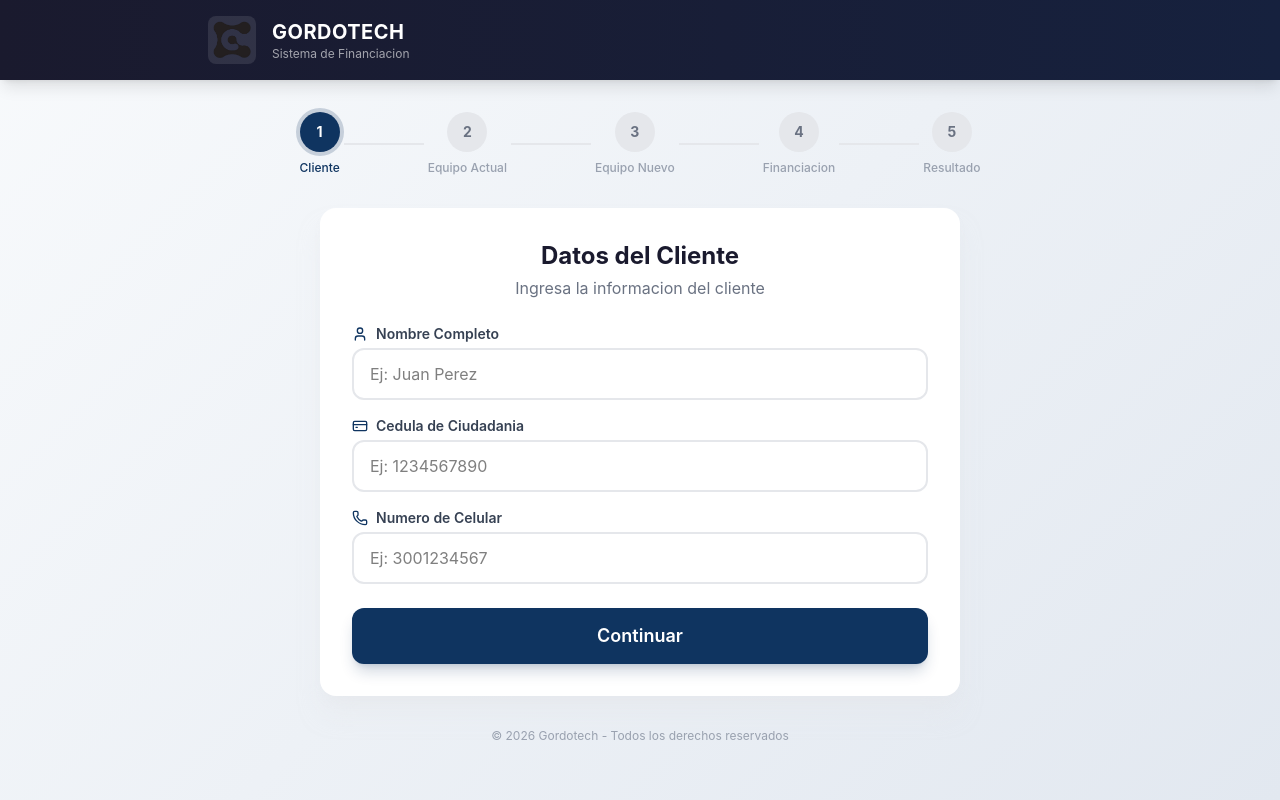
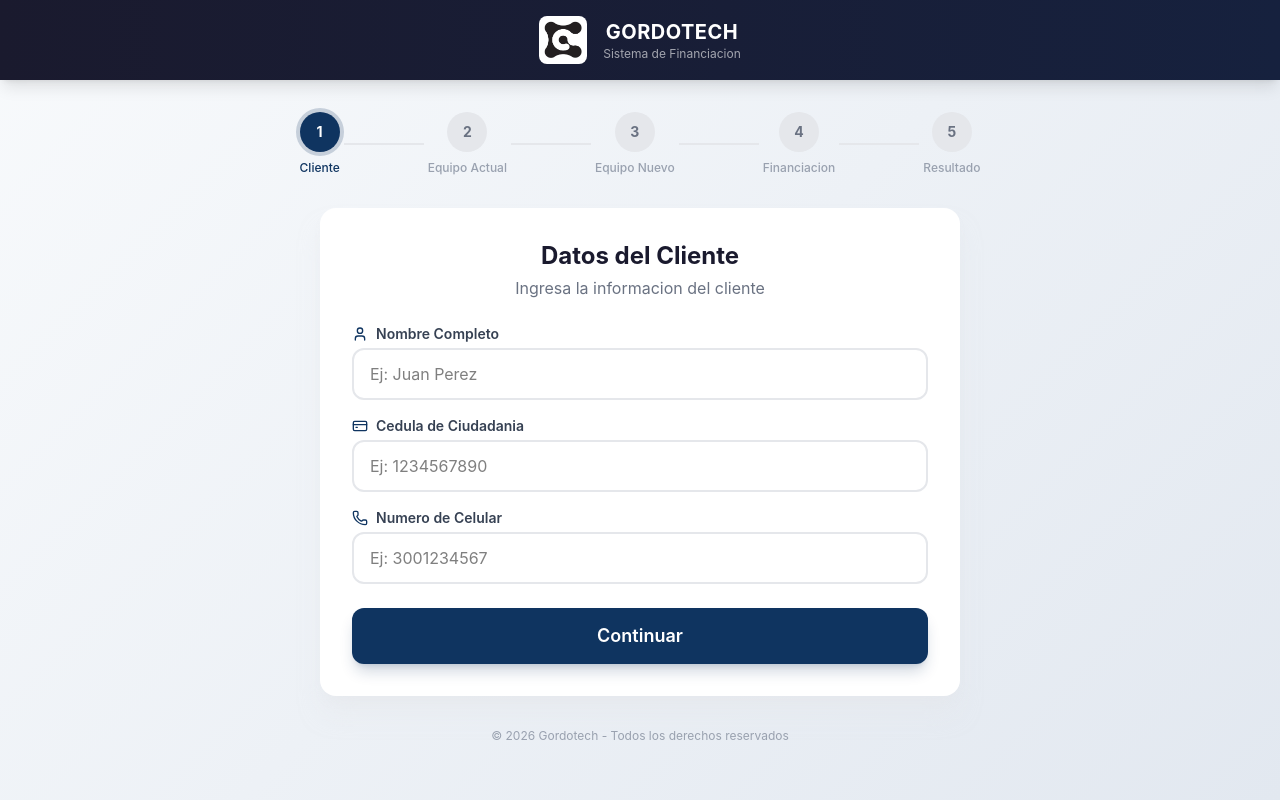
Before and after one commit to gordotechwebsite-dot/FINANCIACION, a React (Vite) app: page / in a window 1280 px wide. Built offline with nearby package versions, Linux system fonts and the light colour scheme.

Commit message:
fix: centrar header y mejorar visibilidad del logo con fondo blanco
Co-Authored-By: loptipdavid@gmail.com <gordotechwebsite@gmail.com>

```diff
--- a/src/App.tsx
+++ b/src/App.tsx
@@ -65,13 +65,13 @@ export default function App() {
     <div className="min-h-screen">
       {/* Header */}
       <header className="bg-gradient-to-r from-primary to-primary-light shadow-lg">
-        <div className="max-w-4xl mx-auto px-4 py-4 flex items-center gap-4">
+        <div className="max-w-4xl mx-auto px-4 py-4 flex items-center justify-center gap-4">
           <img
             src={logoGordotech}
             alt="Gordotech"
-            className="h-12 w-12 object-contain rounded-lg bg-white/10 p-1"
+            className="h-12 w-12 object-contain rounded-lg bg-white p-1"
           />
-          <div>
+          <div className="text-center">
             <h1 className="text-white text-xl font-bold tracking-wide">GORDOTECH</h1>
             <p className="text-white/60 text-xs">Sistema de Financiacion</p>
           </div>
```
